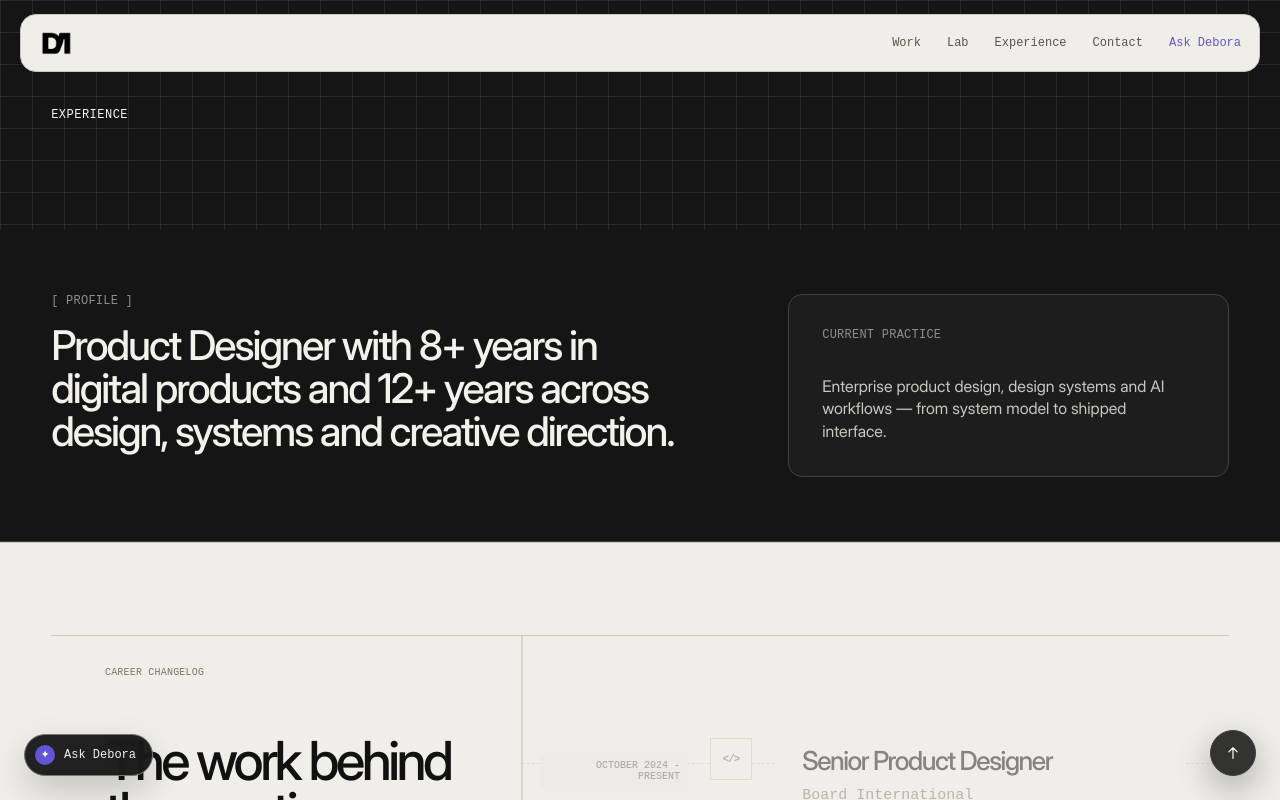
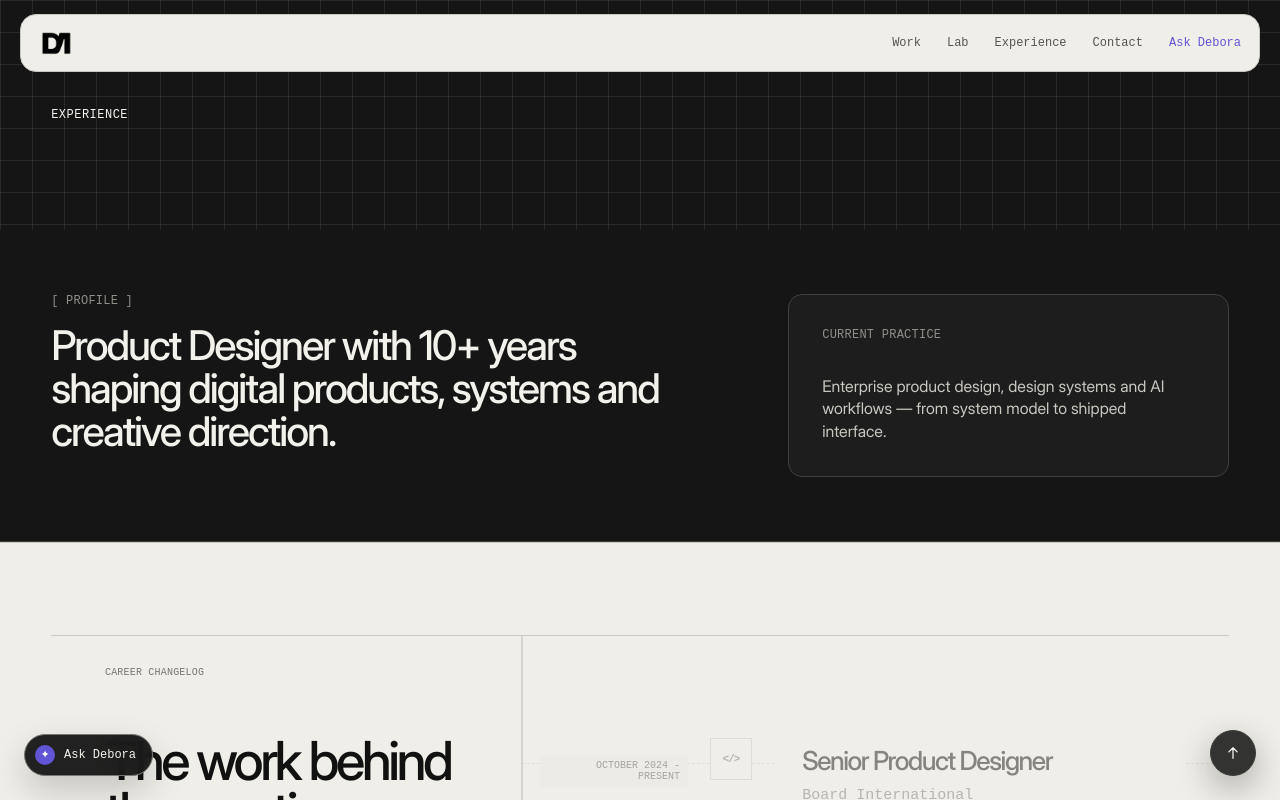
Before and after one commit to deboramoratalla-lab/portfolio, a Next.js app: page /experience in a window 1280 px wide. Shown: the top 800 px of the page. Built offline with nearby package versions, Linux system fonts and the light colour scheme.

Commit message:
fix: simplify experience positioning

```diff
--- a/src/data/portfolio-evidence.ts
+++ b/src/data/portfolio-evidence.ts
@@ -105,7 +105,7 @@ export const portfolioEvidence: PortfolioEvidence[] = [
       "The field note explains how an audit surfaced repeated product decisions and clarified what a design system needed to own.",
     ],
   },
-  { id: "cv-profile", label: "Experience · professional profile", href: "/experience", claims: ["Debora is a Product Designer with 8+ years in digital products and 12+ years across design, systems and creative direction.", "Her background spans product design, design systems, visual design, service design, interiors, art direction and code."] },
+  { id: "cv-profile", label: "Experience · professional profile", href: "/experience", claims: ["Debora is a Product Designer with 10+ years shaping digital products, systems and creative direction.", "Her background spans product design, design systems, visual design, service design, interiors, art direction and code."] },
   { id: "cv-board", label: "Experience · Board International", href: "/experience#board", claims: ["Debora has been Senior Product Designer at Board International since October 2024.", "She owns end-to-end product design across enterprise planning and financial products and works closely with Product and Engineering.", "She introduces AI-native workflows for research, documentation and design-to-engineering collaboration."] },
   { id: "cv-freelance", label: "Experience · product leadership", href: "/experience#freelance", claims: ["As a freelance Lead Product Designer from 2021 to 2024, Debora led TAP Mindset, built its design system, conceived AccessIA and designed a smart-city dashboard for internal teams."] },
   { id: "cv-earlier-roles", label: "Experience · earlier roles", href: "/experience#leroy-merlin", claims: ["Debora was Senior Product Designer at Leroy Merlin from 2022 to 2023, leading key e-commerce redesigns through research and experimentation.", "She was Senior Visual Designer at Netflix from 2019 to 2021, leading work for original productions and scalable visual systems.", "At BICG Digital from 2018 to 2019, she designed workplace-product experiences connecting hybrid-team demand, spatial scenarios and real-estate analytics across hyTeams, FlowArch and Liquid Real Estate."] },
--- a/src/data/professional-profile.ts
+++ b/src/data/professional-profile.ts
@@ -1,5 +1,5 @@
 export const professionalProfile = {
-  summary: "Product Designer with 8+ years in digital products and 12+ years across design, systems and creative direction.",
+  summary: "Product Designer with 10+ years shaping digital products, systems and creative direction.",
   roles: [
     { id: "board", role: "Senior Product Designer", company: "Board International", period: "October 2024 - present", scope: "Enterprise planning flows, AI-assisted workflows and production product decisions.", details: ["Owns end-to-end product design across enterprise planning and financial products.", "Introduces AI-native workflows for research, documentation and design-to-engineering collaboration.", "Partners with Product and Engineering to translate strategic decisions into scalable product experiences."] },
     { id: "freelance", role: "Lead Product Designer", company: "Freelance", period: "2021 - 2024", scope: "Product architecture, design-system foundations and direction from brief to prototype.", details: ["Led the 12-month TAP Mindset redesign and its role-based product architecture.", "Built the underlying design system after auditing more than 28,000 component instances.", "Conceived AccessIA and designed a real-time smart-city operations dashboard for internal teams."] },
```
